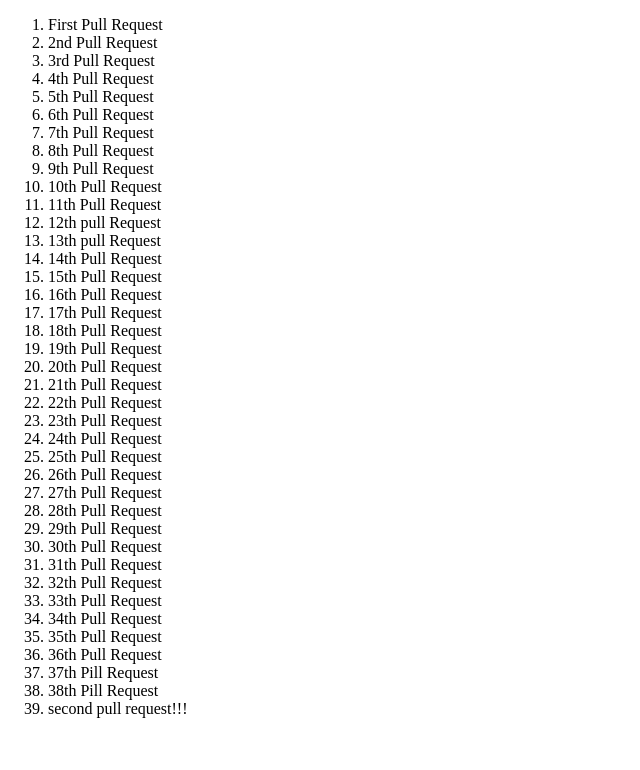
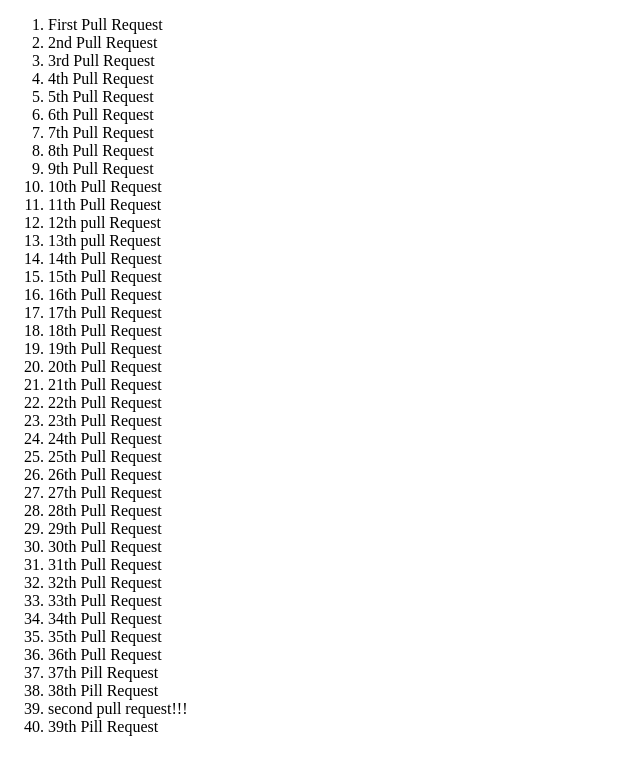
Before and after one commit to wataryooou/pull_request, a plain HTML site: page index.html in a window 1280 px wide. Shown: the whole page, without its empty margins (0-640 px from the left). Drawn offline with Linux system fonts and the light colour scheme.

Commit message:
はじめてのプルリクエスト

```diff
--- a/index.html
+++ b/index.html
@@ -46,6 +46,7 @@
 	<li>37th Pill Request</li>
 	<li>38th Pill Request</li>
   <li>second pull request!!!</li>
+	<li>39th Pill Request</li>
         <!-- ↑この上にコメントを入れてください↑ -->
       </ol>
     </div>
```
